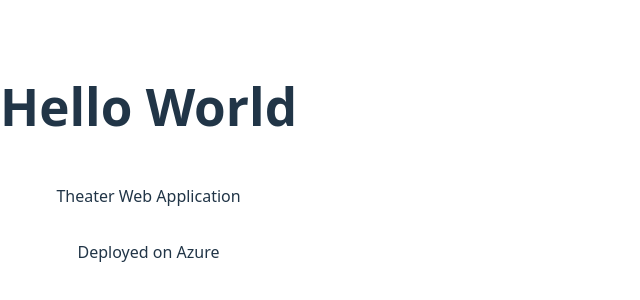
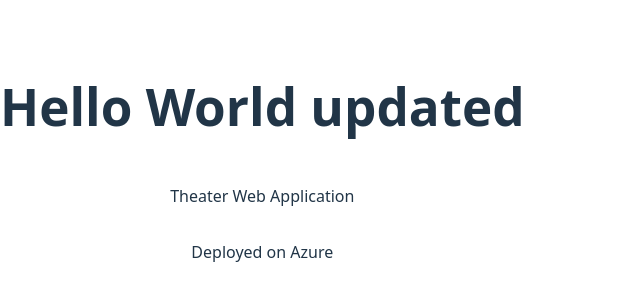
Before and after one commit to Advanced-Web-Applications/Theater-Web-Application, a React (Vite) app: page / in a window 1280 px wide. Shown: the part 238-538 px from the top of the page, without its empty margins (0-640 px from the left). Built offline with nearby package versions, Linux system fonts and the light colour scheme.

Commit message:
Adding folder structure

```diff
--- a/src/App.tsx
+++ b/src/App.tsx
@@ -3,7 +3,7 @@
     <div >
       <div style={{justifyContent: 'center', alignItems: 'center', display: 'flex', height: '100vh', flexDirection: 'column'}}>
         <h1>
-          Hello World
+          Hello World updated
         </h1>
         <p>
           Theater Web Application
```
